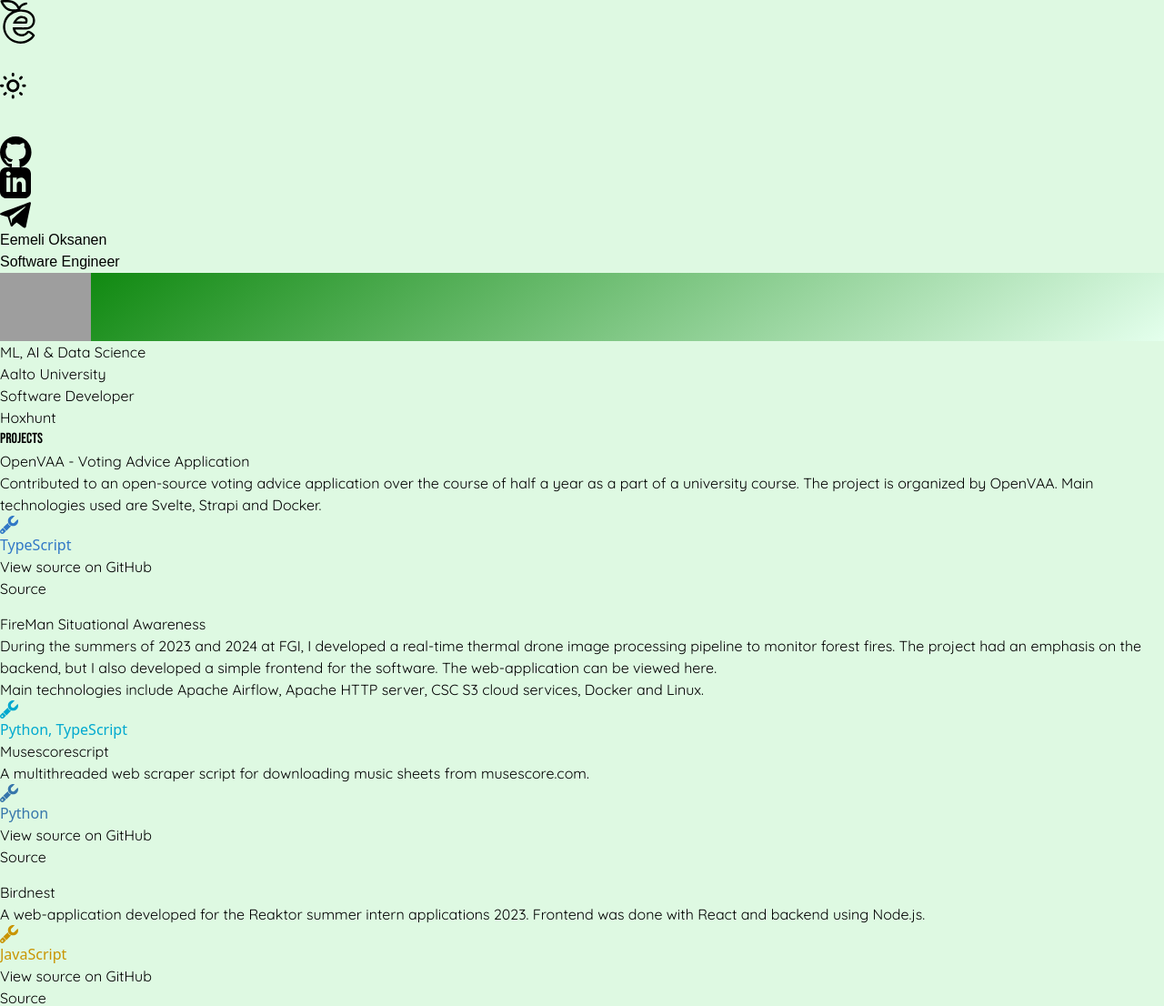
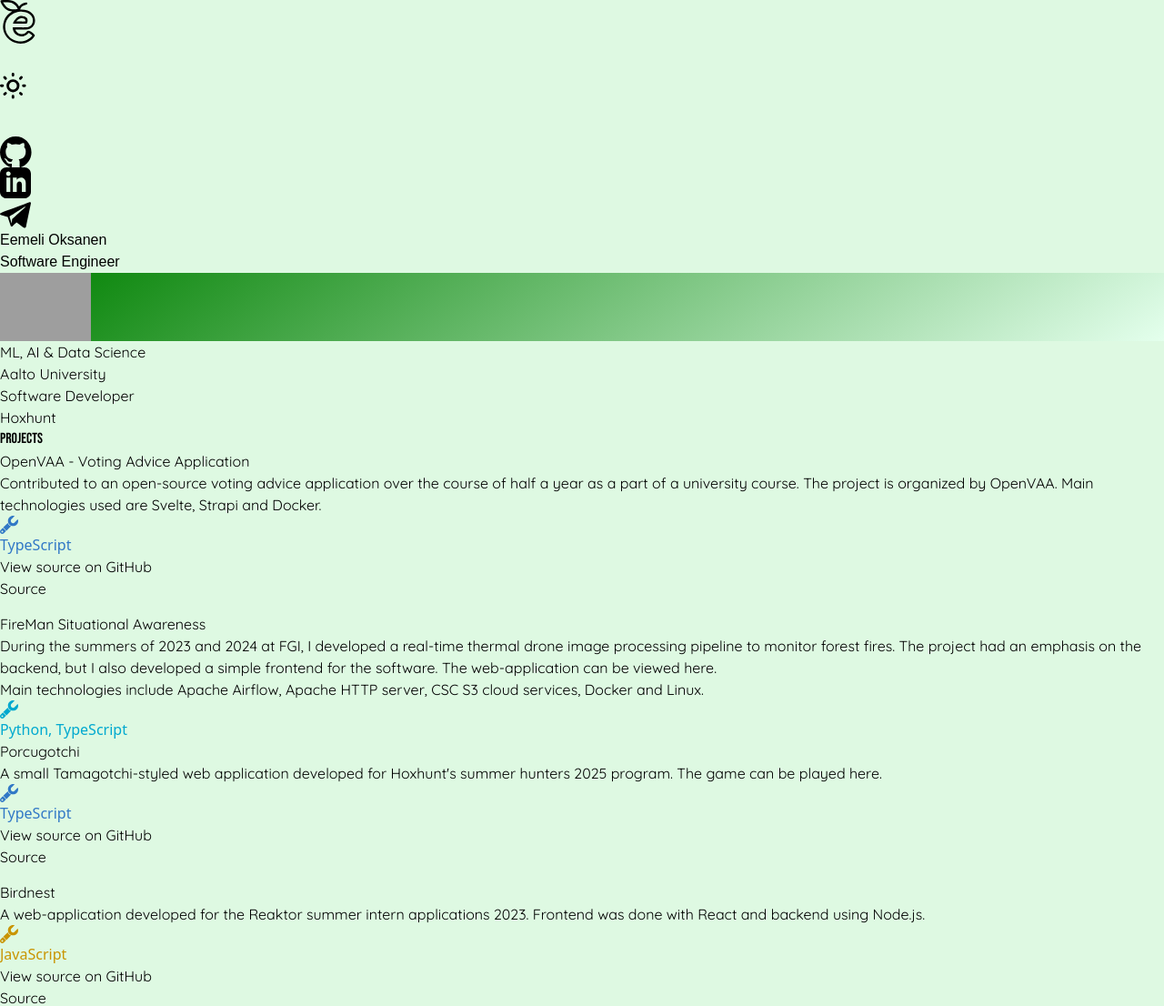
Before and after one commit to eemelioksanen/website, an Astro site: page / in a window 1280 px wide. Shown: the top 1106 px of the page at 91% size. Built offline with nearby package versions, Linux system fonts and the light colour scheme; Astro itself is replaced by a stand-in of ours; grey boxes are pictures that could not be loaded; a web font is replaced by a local one.

Commit message:
update projects

```diff
--- a/src/components/Projects.astro
+++ b/src/components/Projects.astro
@@ -51,12 +51,18 @@
 			<Icon slot='image' name='drone' customClass='dark:fill-sky-200 fill-black' />
 		</RepoCard>
 		<RepoCard
-			name='Musescorescript'
-			url='https://github.com/eemelioksanen/musescorescript'
-			lang='Python'
+			name='Porcugotchi'
+			url='https://github.com/eemelioksanen/summer-hunters-2025'
+			lang='TypeScript'
 			delay={getDelay()}
 		>
-			<div>A multithreaded web scraper script for downloading music sheets from musescore.com.</div>
+			<div>
+				A small Tamagotchi-styled web application developed for Hoxhunt's summer hunters 2025
+				program. The game can be played <a
+					class={linkClass}
+					href='https://summerhunters.eemelioksanen.com/'>here</a
+				>.
+			</div>
 
 			<Icon
 				name='note'
```
